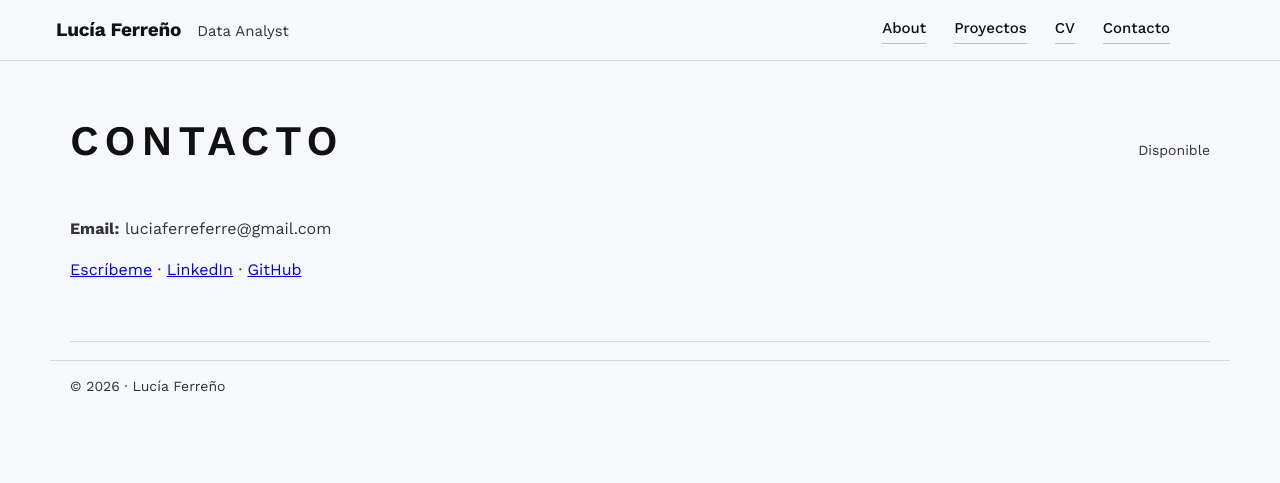
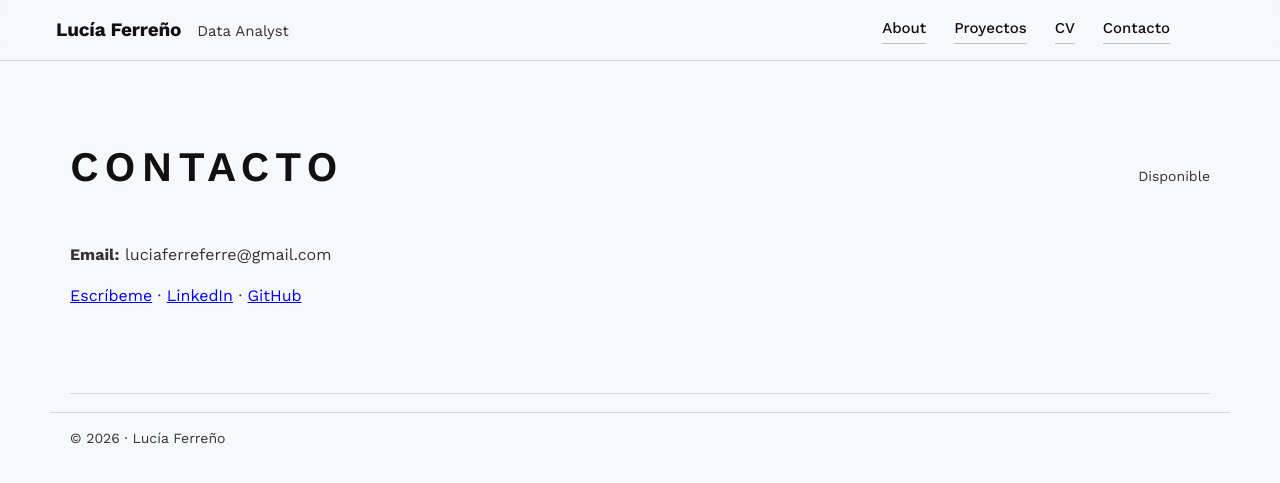
Before and after one commit to lucia-ferreno-pico/Portfolio, a Jekyll site: the page built from contact.md, in a window 1280 px wide. Shown: the top 483 px of the page. Built offline with Jekyll 4.4.1, drawn with Linux system fonts in a browser that asks for light colours.

Commit message:
Update main.css

```diff
--- a/assets/css/main.css
+++ b/assets/css/main.css
@@ -123,7 +123,7 @@ p{
 
 
 .section{
-  padding: 44px 0;
+  padding: 70px 0;
   border-bottom: 1px solid var(--border);
 }
 
```
